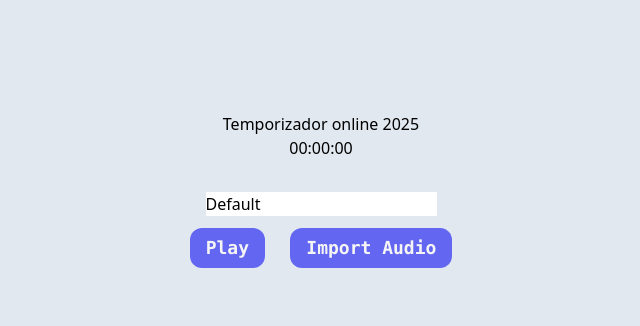
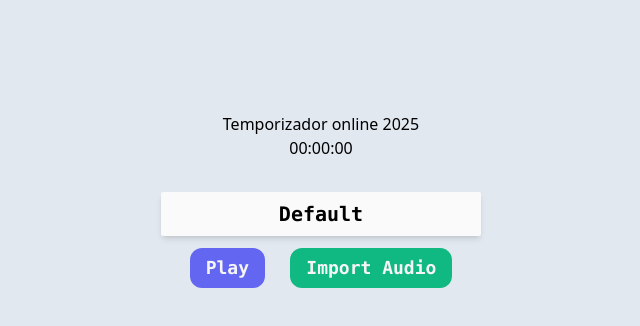
Before and after one commit to Guilherme1oo04/temporizador, a Vue app: page / in a window 1280 px wide. Shown: the top 326 px of the page, without its empty margins (319-959 px from the left). Built offline with nearby package versions, Linux system fonts and the light colour scheme.

Commit message:
Estilização final e impedindo o botão play de tocar aúdio enquanto um já está reproduzindo

```diff
--- a/src/components/BotaoEscolheAudio.vue
+++ b/src/components/BotaoEscolheAudio.vue
@@ -30,17 +30,21 @@
     }
 
     const tocaAudio = () => {
+        let btn = document.getElementById('button-toca-audio')
         let inputAudio = document.getElementById('input-audio')
         let audioSrc = inputAudio.value
 
         let audio = new Audio(audioSrc)
         let durationMax = 3;
 
+        btn.disabled = true
+
         audio.addEventListener('durationchange', function() {
             if (audio.duration !== Infinity) {
                 if (audio.duration > durationMax) {
                 setTimeout(function() {
                         audio.pause();
+                        btn.disabled = false
                     }, durationMax * 1000);
                 }
             }
@@ -80,20 +84,20 @@
 <template>
     <div class="tw-mt-8 tw-flex tw-flex-col tw-items-center">
         <div class="select-audio">
-            <input type="text" id="input-audio-label"  readonly placeholder="Escolha um aúdio" @focus="mostrarOpcoes()" @blur="esconderOpcoes()">
+            <input type="text" id="input-audio-label" class="input-audio" readonly placeholder="Escolha um aúdio" @focus="mostrarOpcoes()" @blur="esconderOpcoes()">
             <input type="hidden" id="input-audio">
 
-            <div class="tw-absolute tw-hidden" id="opcoes">
-                <div v-for="audio in audios" class="tw-bg-slate-400">
-                    <div class="opcao" :id="audios.indexOf(audio)" :key="audios.indexOf(audio)" @mousedown="selecionaAudio(audios.indexOf(audio))"><p>{{ audio.nome }}</p></div>
+            <div class="tw-absolute tw-hidden tw-mt-2 tw-h-40 tw-overflow-y-scroll" id="opcoes">
+                <div v-for="audio in audios" class="opcoes-audio">
+                    <div class="opcao" :id="audios.indexOf(audio)" :key="audios.indexOf(audio)" @mousedown="selecionaAudio(audios.indexOf(audio))"><p class="tw-break-all tw-cursor-default">{{ audio.nome }}</p></div>
                 </div>
             </div>
         </div>
         <div class="tw-flex tw-flex-col tw-w-32 tw-h-24 sm:tw-flex-row sm:tw-w-72 tw-justify-around tw-mt-3">
-            <button @click="tocaAudio()" class="button">Play</button>
+            <button @click="tocaAudio()" id="button-toca-audio" class="button tw-bg-indigo-500 hover:tw-bg-indigo-700">Play</button>
             <div id="importaAudio">
                 <input type="file" id="audioPath" @change="pegarAudio()" accept="audio/*" class="tw-hidden">
-                <button @click="importarAudio()" class="button">Import Audio</button>
+                <button @click="importarAudio()" class="button tw-bg-emerald-500 hover:tw-bg-emerald-700">Import Audio</button>
             </div>
         </div>
 
@@ -102,6 +106,20 @@
 
 <style>
     .button {
-        @apply tw-bg-indigo-500 tw-text-neutral-100 tw-font-semibold tw-font-mono tw-text-sm sm:tw-text-lg tw-px-4 tw-py-1 tw-rounded-xl tw-h-10 hover:tw-bg-indigo-700 hover:tw-shadow-lg;
+        @apply tw-text-neutral-100 tw-font-semibold tw-font-mono tw-text-sm sm:tw-text-lg tw-px-4 tw-py-1 tw-rounded-xl tw-h-10 hover:tw-shadow-lg;
+    }
+    .input-audio {
+        @apply tw-text-center tw-bg-neutral-50 tw-w-52 tw-font-mono tw-text-base tw-font-semibold tw-py-2 tw-px-1 tw-rounded-sm tw-shadow-md sm:tw-w-80 sm:tw-text-xl hover:tw-cursor-pointer focus:tw-outline-none focus:tw-bg-neutral-200
+    }
+    .opcoes-audio{
+        @apply tw-text-center tw-bg-neutral-50 tw-w-52 tw-font-mono tw-text-base tw-font-semibold tw-py-2 tw-px-1 hover:tw-bg-neutral-200 sm:tw-w-80 sm:tw-text-lg
+    }
+
+    /* Scrollbar */
+    #opcoes::-webkit-scrollbar{
+        @apply tw-w-3
+    }
+    #opcoes::-webkit-scrollbar-thumb{
+        @apply tw-bg-neutral-500 tw-rounded-xl
     }
 </style>
```
